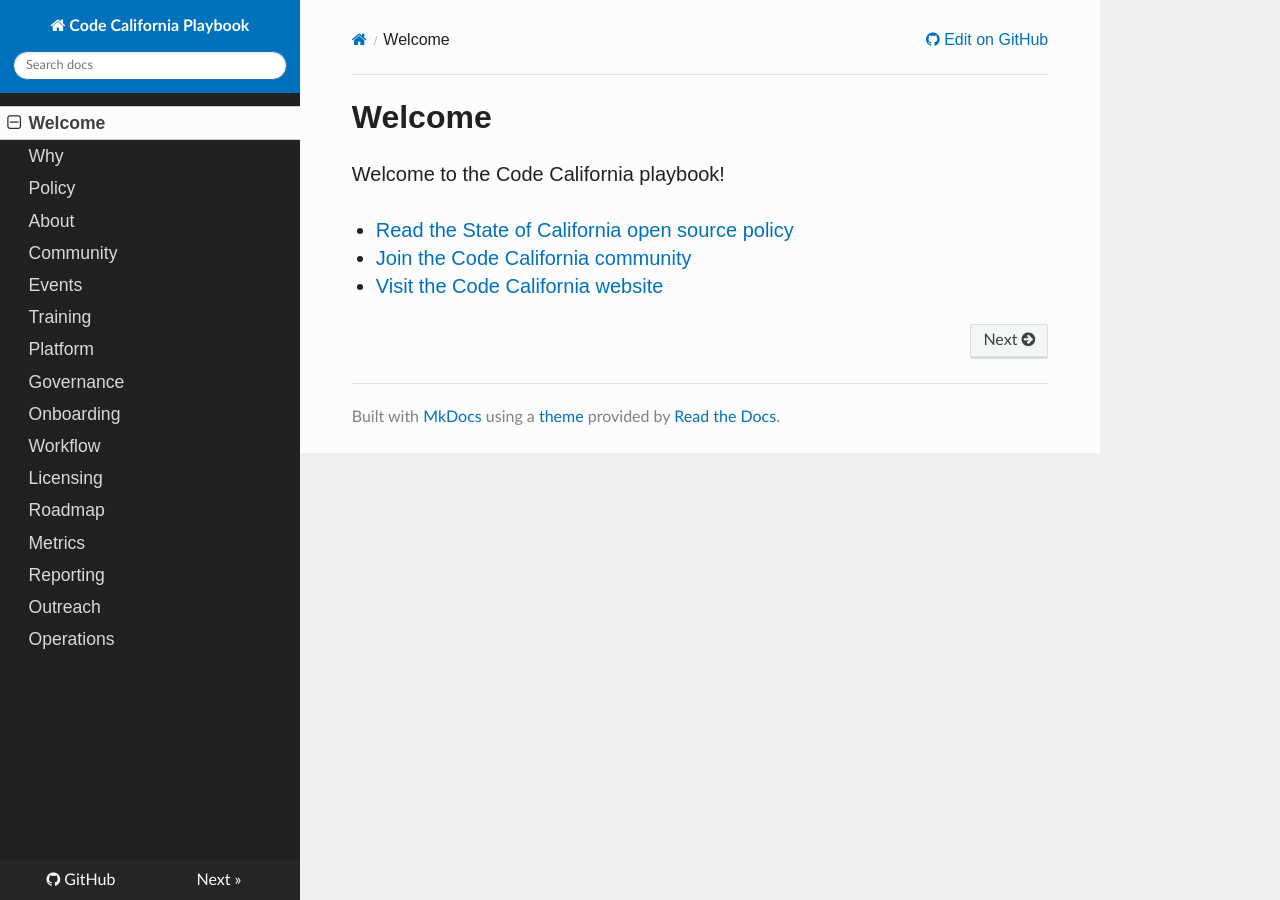
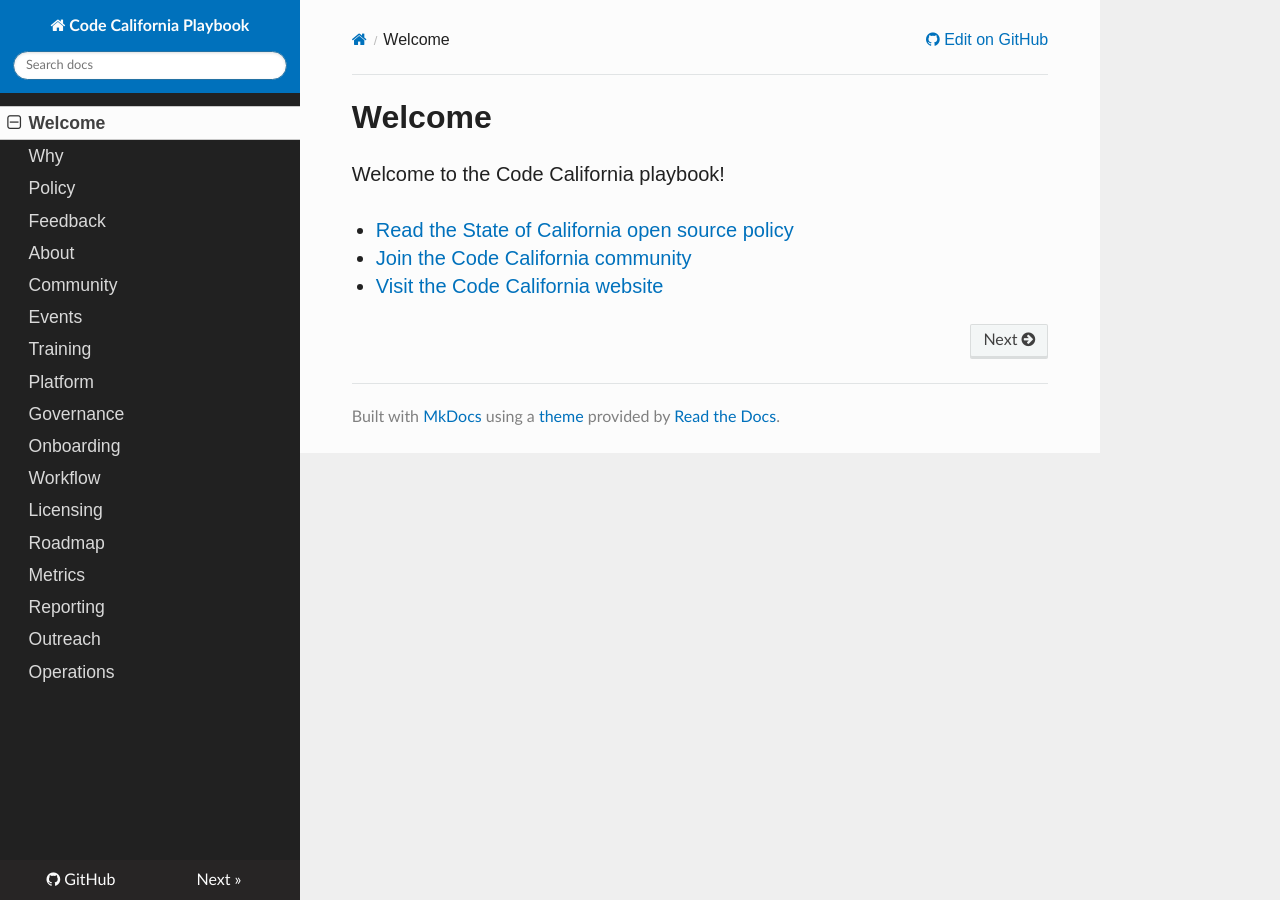
Before and after one commit to CA-CODE-Works/playbook, an MkDocs documentation site: the page built from docs/README.md, in a window 1280 px wide. Built offline with MkDocs 1.6.1, drawn with Linux system fonts in a browser that asks for light colours; nearby versions of some CDN libraries; old or Windows-style settings are respelled for this version of MkDocs.

Commit message:
Update mkdocs.yml

```diff
--- a/mkdocs.yml
+++ b/mkdocs.yml
@@ -10,6 +10,7 @@ pages:
     - Welcome: README.md
     - Why: why.md
     - Policy: policy.md
+    - Feedback: feedback.md
     - About: about.md
     - Community: community.md
     - Events: events.md
```
